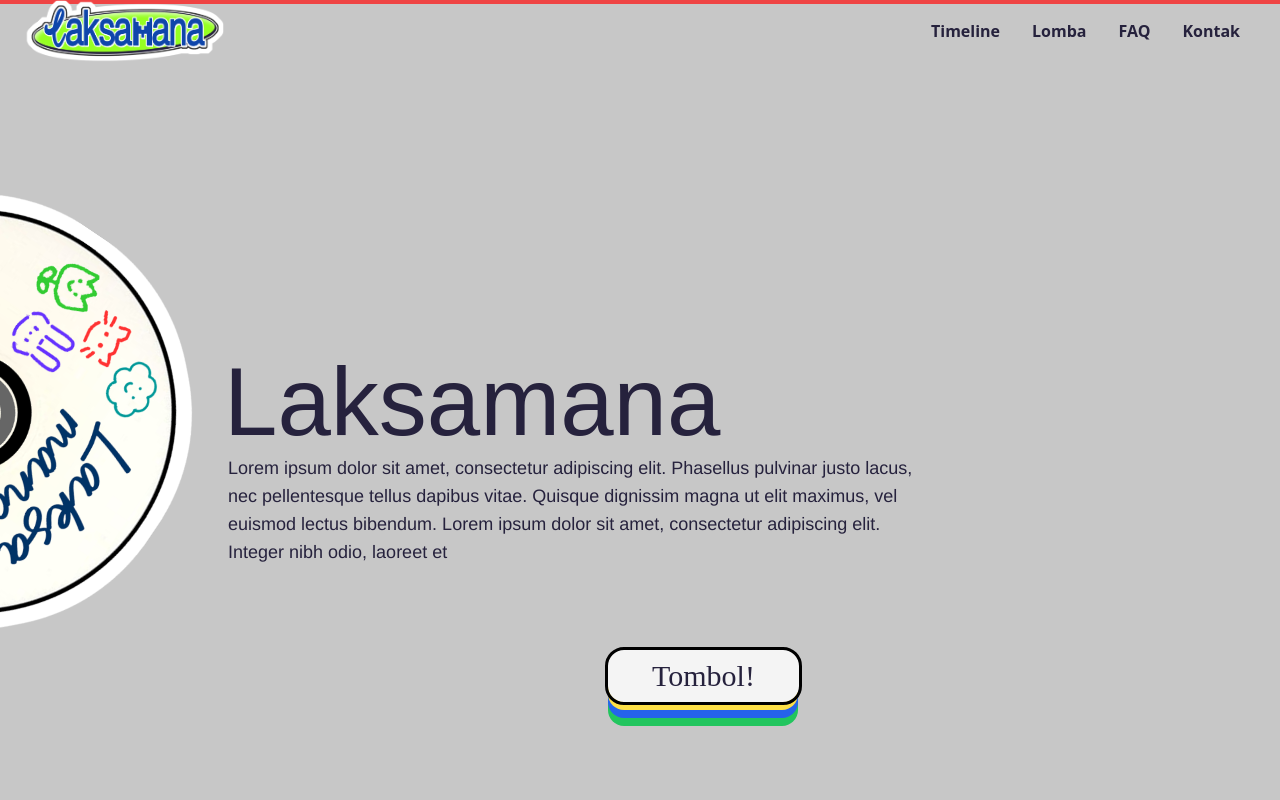
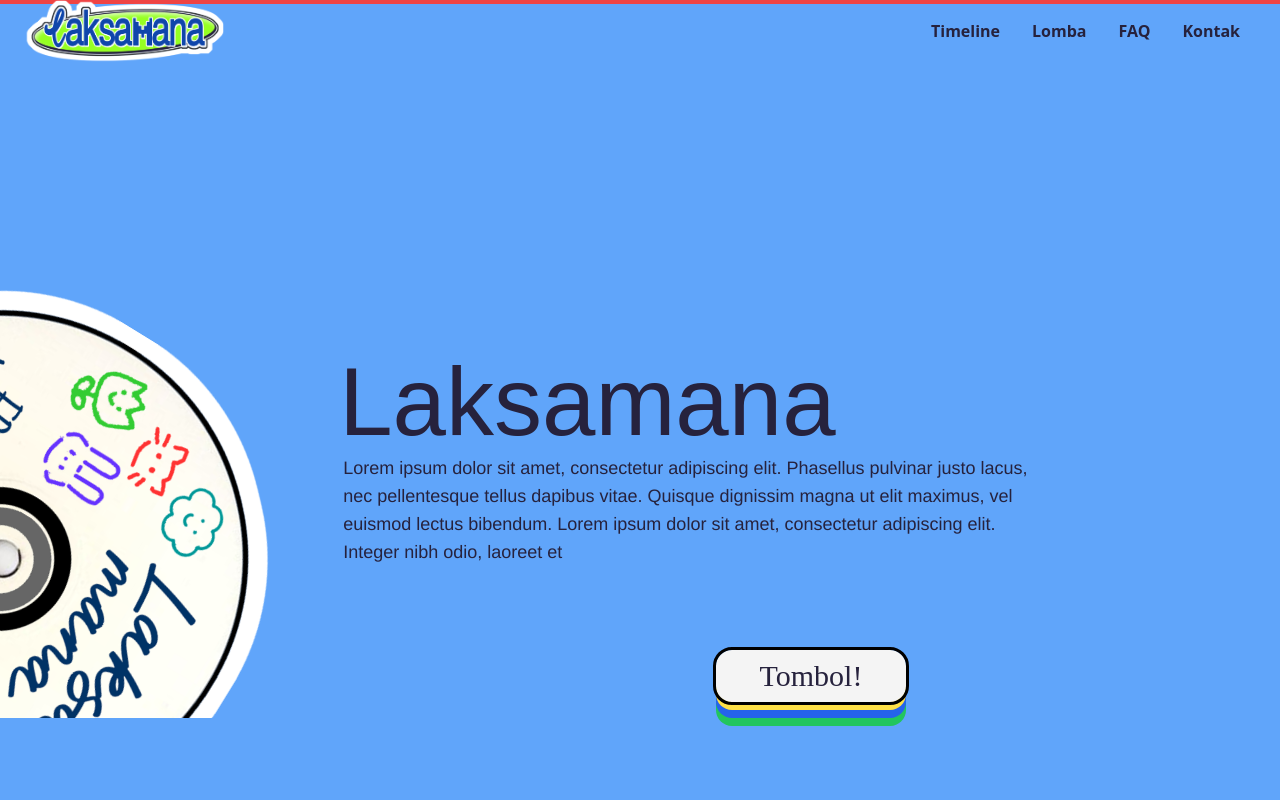
Before and after one commit to Ramasanjaya22/laksamanaugm23-landing, a Next.js app: page / in a window 1280 px wide. Shown: the top 800 px of the page. Built offline with nearby package versions, Linux system fonts and the light colour scheme.

Commit message:
fixing layout

```diff
--- a/app/page.js
+++ b/app/page.js
@@ -15,21 +15,20 @@ export default function Home() {
   return (
     <>
       <motion.div className="progress-bar" style={{ scaleX }} />
-      <div className="snap-y bg-secondary-white snap-mandatory w-screen h-screen">
+      <div className="snap-y snap-mandatory bg-blue-400">
         <div className="sticky top-0 z-50">
           <Navbar />
         </div>
-
-        <div className="snap-start overflow-auto h-screen z-0">
+        <div className="snap-start overflow-auto z-0">
           <Hero />
         </div>
-        <div className="snap-start overflow-auto h-screen z-0">
+        <div className="snap-start overflow-auto z-0">
           <InfoLomba />
         </div>
-        <div className="snap-start overflow-auto h-screen z-0">
+        <div className="snap-start overflow-auto z-0">
           <QandA />
         </div>
-        <div className="snap-start overflow-auto h-screen z-0">
+        <div className="snap-start overflow-auto z-0">
           <Sponsors />
         </div>
         <div className="snap-start">
--- a/components/Footer.js
+++ b/components/Footer.js
@@ -12,7 +12,7 @@ const Footer = () => (
     variants={footerVariants}
     initial="hidden"
     whileInView="show"
-    className={`${styles.xPaddings} py-8 relative`}
+    className={`${styles.xPaddings} py-6 relative`}
   >
     <div className="footer-gradient" />
     <div className={`${styles.innerWidth} mx-auto flex flex-col gap-8`}>
--- a/components/Hero.js
+++ b/components/Hero.js
@@ -1,29 +1,48 @@
-import React from 'react';
-import '../styles/globals.css';
-import { FollowCursor } from '@/utils/buttonTrail';
+import React from "react";
+import "../styles/globals.css";
+import { FollowCursor } from "@/utils/buttonTrail";
 
 function Hero() {
   return (
-    <div class="w-screen h-screen flex">
+    <div className="flex h-screen">
       <FollowCursor />
-      <div class="w-[40%] h-screen flex items-center relative -m-36">
-        <img src="Casette.png" alt="CD" class="w-[200%] absolute top-[30%] -left-[27%] animate-spin-slow"></img>
+      <div class="w-[50%] h-screen flex justify-center items-center relative -m-36 overflow-hidden">
+        <img
+          src="Casette.png"
+          alt="CD"
+          class="w-[200%]  top-[30%] -left-[27%] relative animate-spin-slow "
+        />
       </div>
-      <div class="w-3/4 flex flex-col justify-center text-[#26223D] relative">
+      <div class="w-3/4 flex flex-col justify-center text-[#26223D] relative ">
         <h1 class="text-8xl gravitas-one">Laksamana</h1>
-        <p class="helvetica w-7/10 p-1 w-3/4 text-lg">Lorem ipsum dolor sit amet, consectetur adipiscing elit.
-        Phasellus pulvinar justo lacus, nec pellentesque tellus dapibus vitae.
-        Quisque dignissim magna ut elit maximus, vel euismod lectus bibendum.
-        Lorem ipsum dolor sit amet, consectetur adipiscing elit. Integer nibh odio, laoreet et</p>
-        <button id="button1" class="genty-demo outline-black outline w-fit rounded-2xl p-2 pl-11 pr-11 text-3xl self-center left-[40%] absolute bottom-[20%] bg-[#F4F4F4] z-30">
+        <p class="helvetica w-7/10 p-1 w-3/4 text-lg">
+          Lorem ipsum dolor sit amet, consectetur adipiscing elit. Phasellus
+          pulvinar justo lacus, nec pellentesque tellus dapibus vitae. Quisque
+          dignissim magna ut elit maximus, vel euismod lectus bibendum. Lorem
+          ipsum dolor sit amet, consectetur adipiscing elit. Integer nibh odio,
+          laoreet et
+        </p>
+        <button
+          id="button1"
+          class="genty-demo outline-black outline w-fit rounded-2xl p-2 pl-11 pr-11 text-3xl self-center left-[40%] absolute bottom-[20%] bg-[#F4F4F4] z-30"
+        >
           Tombol!
         </button>
-        <button id="button2" class="genty-demo w-[190px] h-[52px] rounded-2xl p-2 pl-11 pr-11 text-3xl self-center left-[40%] absolute bottom-[19%] bg-yellow-300 z-20"></button>
-        <button id="button3" class="genty-demo w-[190px] h-[52px] rounded-2xl p-2 pl-11 pr-11 text-3xl self-center left-[40%] absolute bottom-[18%] bg-blue-600 z-10"></button>
-        <button id="button4" class="genty-demo w-[190px] h-[52px] rounded-2xl p-2 pl-11 pr-11 text-3xl self-center left-[40%] absolute bottom-[17%] bg-green-500 z-0"></button>
+        <button
+          id="button2"
+          class="genty-demo w-[190px] h-[52px] rounded-2xl p-2 pl-11 pr-11 text-3xl self-center left-[40%] absolute bottom-[19%] bg-yellow-300 z-20"
+        ></button>
+        <button
+          id="button3"
+          class="genty-demo w-[190px] h-[52px] rounded-2xl p-2 pl-11 pr-11 text-3xl self-center left-[40%] absolute bottom-[18%] bg-blue-600 z-10"
+        ></button>
+        <button
+          id="button4"
+          class="genty-demo w-[190px] h-[52px] rounded-2xl p-2 pl-11 pr-11 text-3xl self-center left-[40%] absolute bottom-[17%] bg-green-500 z-0"
+        ></button>
       </div>
     </div>
-  )
+  );
 }
 
-export default Hero
+export default Hero;
--- a/styles/globals.css
+++ b/styles/globals.css
@@ -10,6 +10,7 @@
   padding: 0;
   box-sizing: border-box;
   scroll-behavior: smooth;
+  /* border: red solid 1px; */
 }
 .progress-bar {
   @apply fixed top-0 left-0 right-0 h-1 bg-red-500 transform origin-left;
--- a/utils/motion.js
+++ b/utils/motion.js
@@ -155,7 +155,7 @@ export const navVariants = {
       transition: {
         type: 'spring',
         stiffness: 80,
-        delay: 0.5,
+        delay: 0.3,
       },
     },
   };
```
